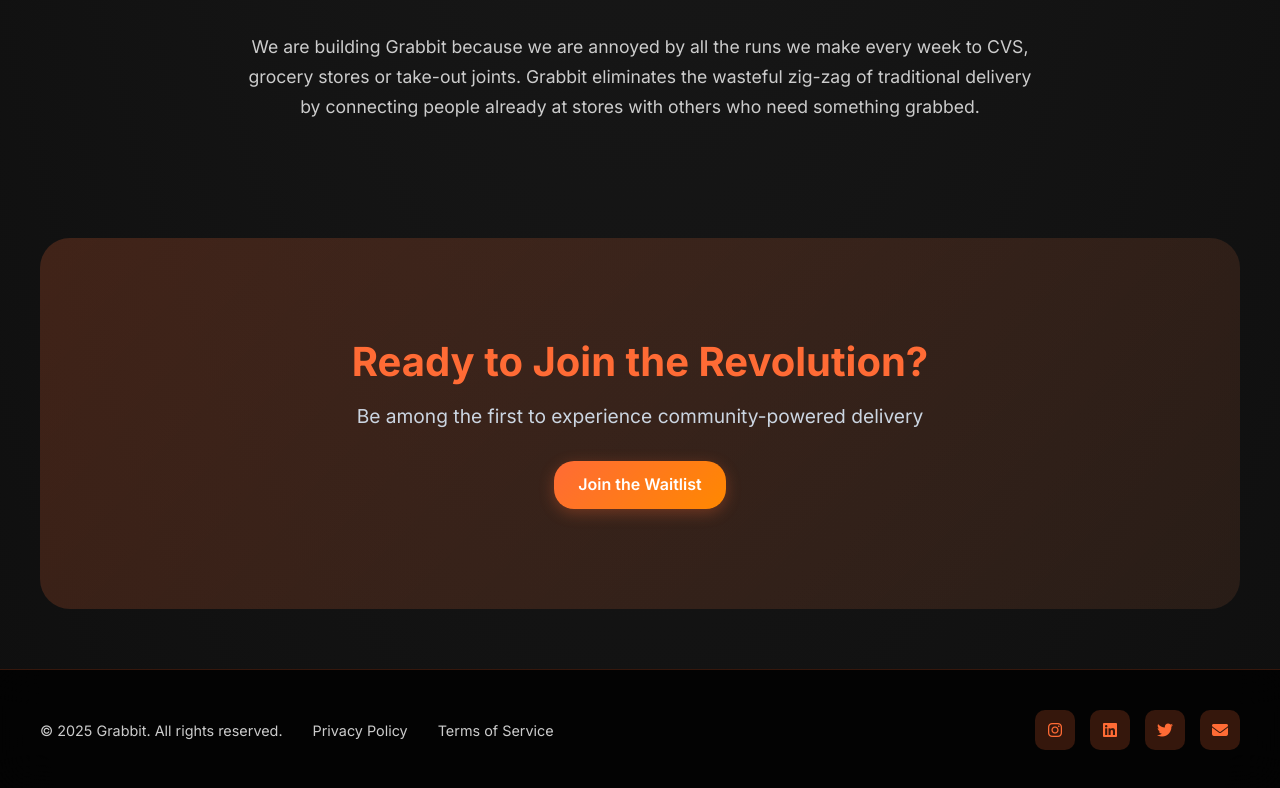
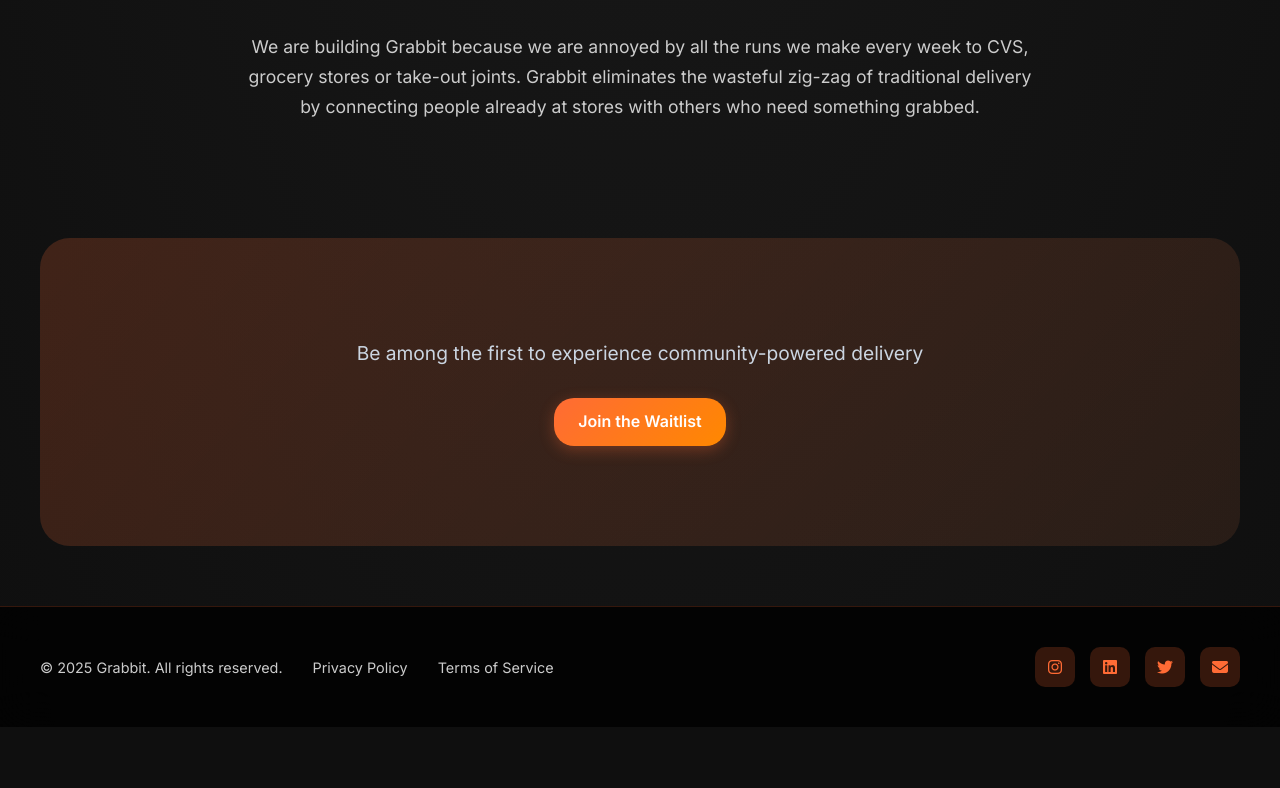
Before and after one commit to shamit05/grabbit-website, a Next.js app: page / in a window 1280 px wide. Shown: the part 2493-3281 px from the top of the page. After the commit the page ends 3220 px from the top, so only its background shows below. Built offline with nearby package versions, Linux system fonts and the light colour scheme.

Commit message:
Update home-page.tsx

```diff
--- a/app/home-page.tsx
+++ b/app/home-page.tsx
@@ -117,7 +117,6 @@
       <div style={{padding: '0 20px'}}>
         <section className="final-cta-section">
             <div className="cta-content">
-            <h2>Ready to Join the Revolution?</h2>
             <p>Be among the first to experience community-powered delivery</p>
             <Link href={waitlistUrl} className="btn-primary">
                 Join the Waitlist
```
